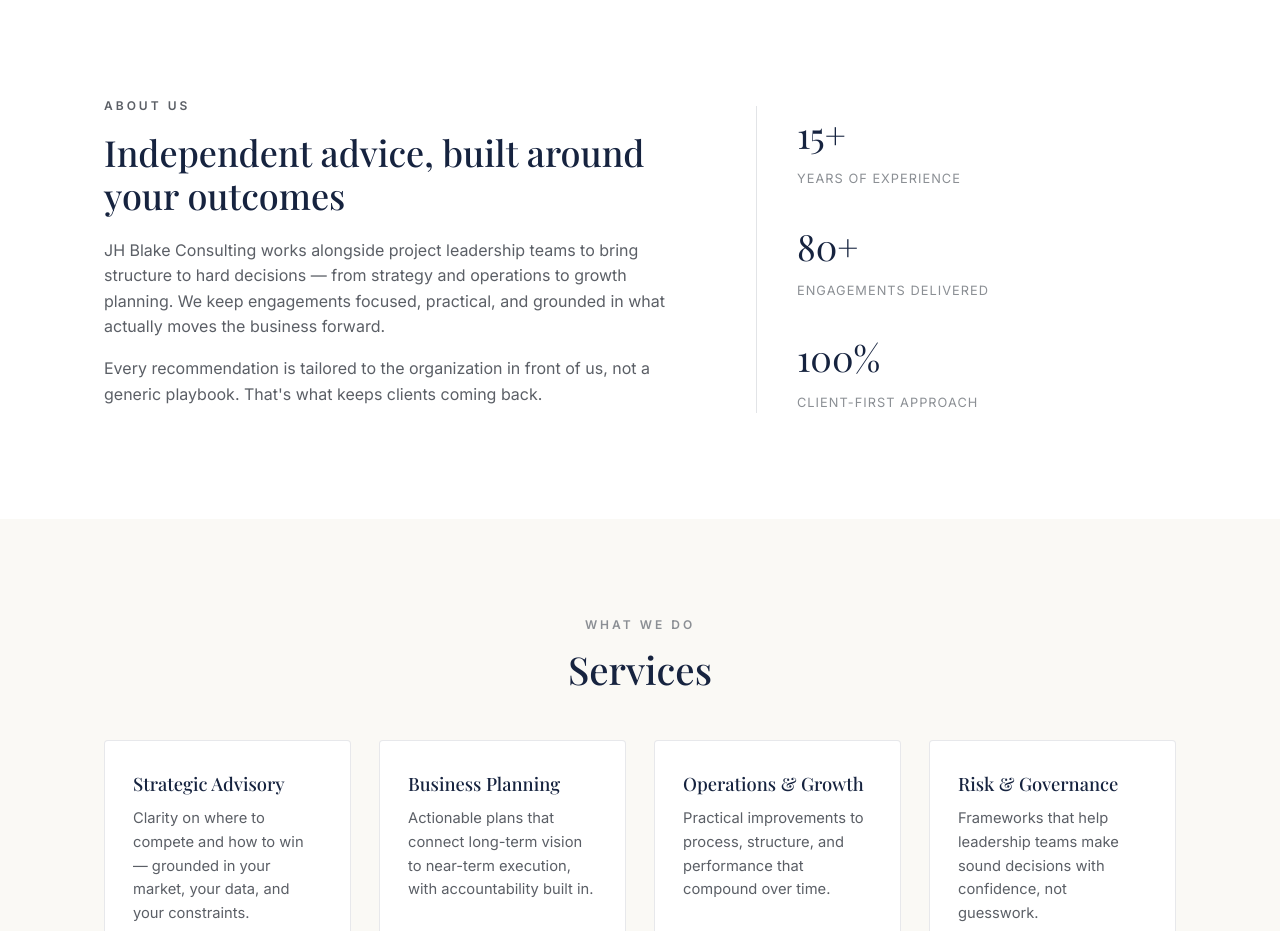
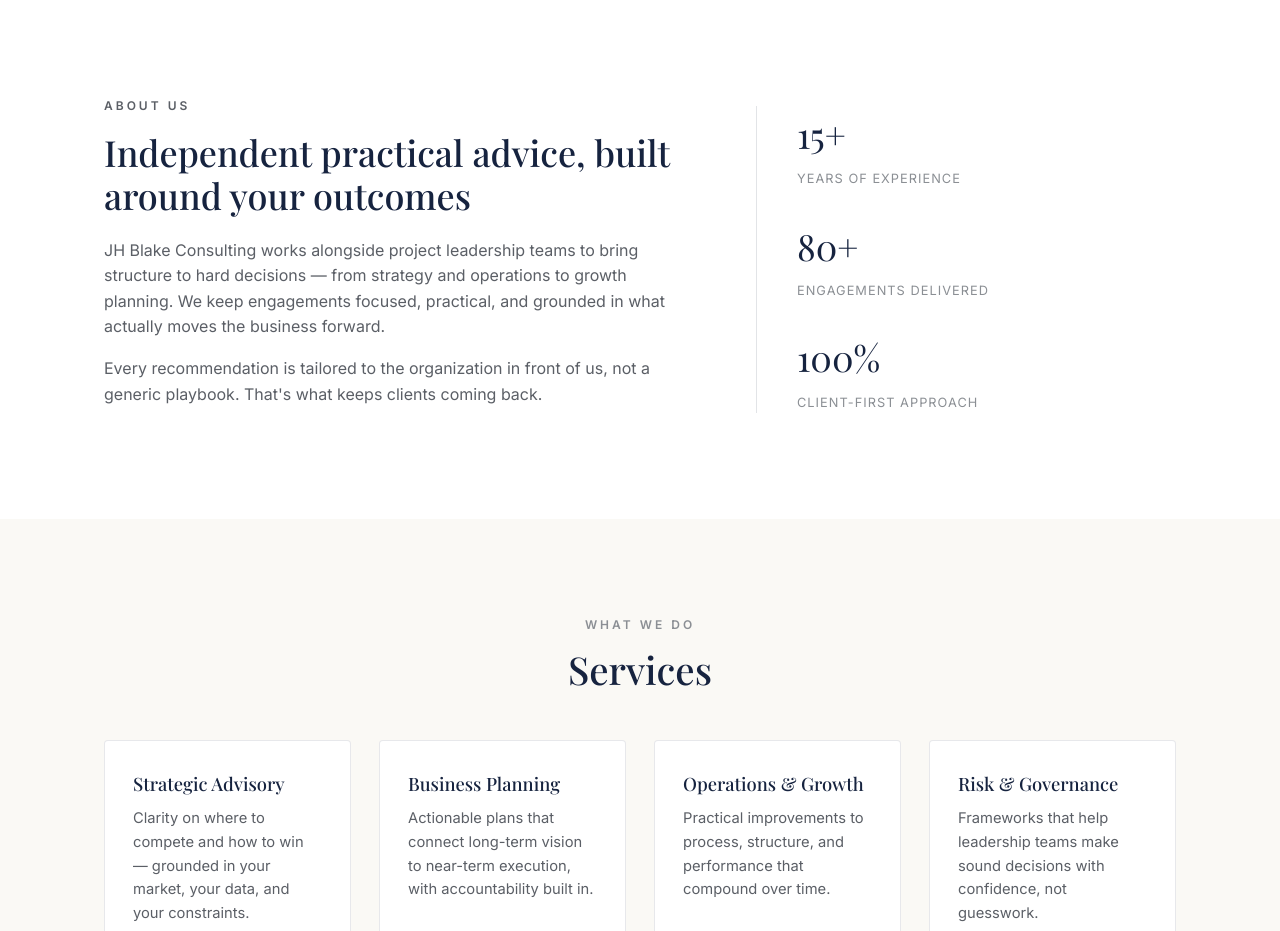
Before and after one commit to jhblake/website, a React (Vite) app: page / in a window 1280 px wide. Shown: the part 800-1731 px from the top of the page. Built offline with nearby package versions, Linux system fonts and the light colour scheme.

Commit message:
Update About.jsx

```diff
--- a/src/components/About.jsx
+++ b/src/components/About.jsx
@@ -10,7 +10,7 @@
       <div className="container about__inner">
         <div className="about__copy">
           <p className="eyebrow">About Us</p>
-          <h2>Independent advice, built around your outcomes</h2>
+          <h2>Independent practical advice, built around your outcomes</h2>
           <p>
             JH Blake Consulting works alongside project leadership teams to bring structure to hard
             decisions — from strategy and operations to growth planning. We keep engagements
```
